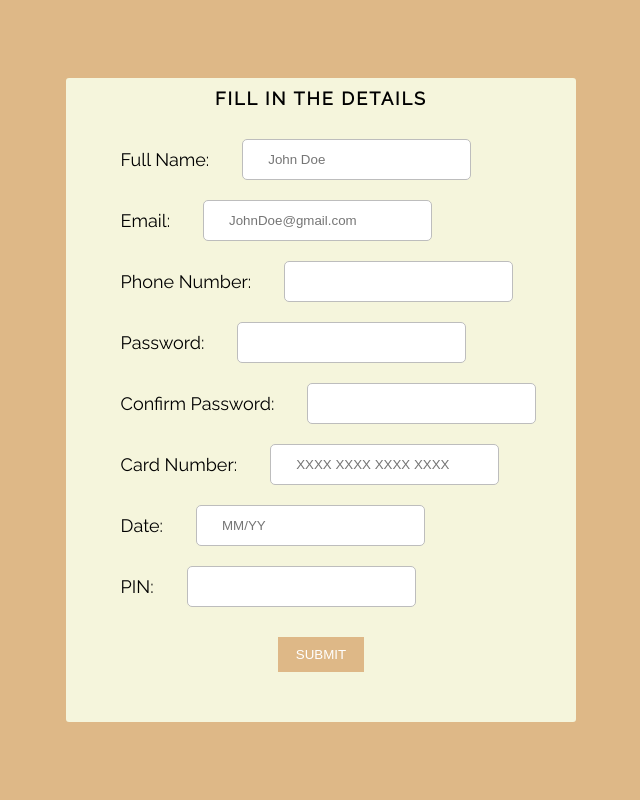
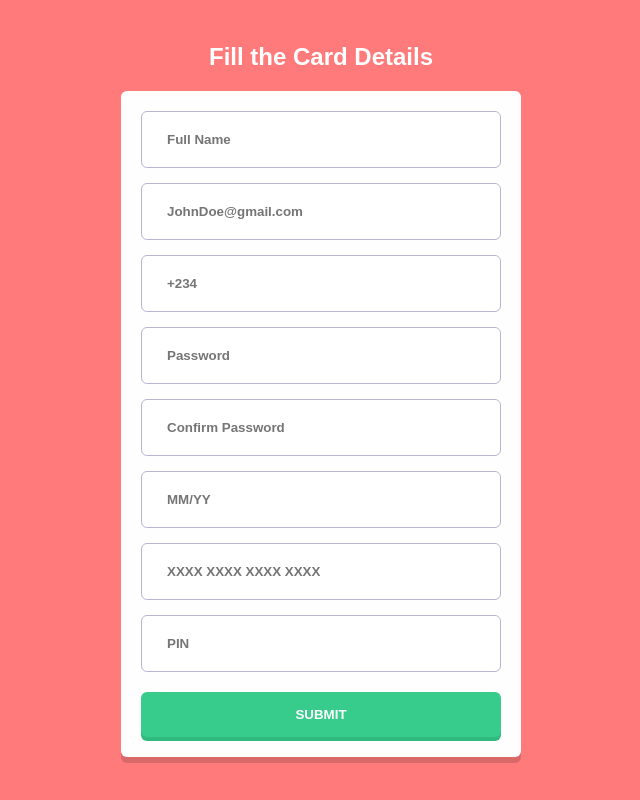
Before and after one commit to adeola2310/Forms, a React (Create React App) app: page / in a window 1280 px wide. Shown: the whole page, without its empty margins (319-959 px from the left). Built offline with nearby package versions, Linux system fonts and the light colour scheme.

Commit message:
refactored design

```diff
--- a/package.json
+++ b/package.json
@@ -6,6 +6,7 @@
     "@testing-library/jest-dom": "^4.2.4",
     "@testing-library/react": "^9.4.0",
     "@testing-library/user-event": "^7.2.1",
+    "jquery": "^3.4.1",
     "react": "^16.12.0",
     "react-dom": "^16.12.0",
     "react-scripts": "3.3.1"
--- a/src/App.css
+++ b/src/App.css
@@ -1,68 +1,101 @@
-.wrapper{
-  background-color: burlywood;
+
+body {
+  margin: 0;
+  padding: 0;
+  font-family: 'Poppins', sans-serif;
+  font-size: 16px;
+  text-align: center;
+  color: #FFF;
+}
+.container{
+  height: 100vh;
   width: 100%;
-  height: 100vh;
-  display: flex;
-  align-items: center;
-  justify-content: center;
-  flex-direction: column;
+  position: fixed;
+  top: 0;
+  left: 0;
+  background-color: hsl(0, 100%, 74%);
+  background-position: center;
+  overflow: auto;
 }
-.form-wrapper{
-  display: flex;
-  flex-direction: column;
-  background-color: beige;
-  border-radius: 3px;
-  padding: 1em;
+.all-container {
+  position: absolute;
+  top: 50%;
+  left: 50%;
+  transform: translate(-50%, -50%);
+  width: 100%;
 }
-.head{
-  letter-spacing: 0.2rem;
-  font-size: 1.8rem;
-  text-align: center;
-  text-transform: uppercase;
-  font-weight: bold;
-}
-.row {
-  display: flex;
-  justify-content: center;
-  padding: 2rem;
-}
-.column {
-  display: flex;
-  flex-direction: column;
-}
-.input-group {
-  display: flex;
-  padding: 10px;
-}
-.input-group > label {
-  margin-right: 1em;
-  padding: 10px 15px;
-  font-size: 1.8rem;
-}
-.btn{
-  color: #fff;
-  background-color: burlywood;
-  padding: 10px 18px;
-  border: none;
-  text-transform: uppercase;
+#Column {
+  max-width: 400px;
+  margin: auto;
 }
 
-/*.all{*/
-/*  display: flex;*/
-/*  align-items: center;*/
-/*  justify-content: center;*/
-/*  flex-wrap: wrap;*/
-/*  padding: 25px 10px;*/
-/*}*/
+#signupSection {
+  background-color: #FEFEFE;
+  border-radius: 6px;
+  margin-top: 20px;
+  padding: 20px;
 
-input{
-  border-radius: 5px;
-  outline: none;
-  border: 1px solid #bdbdbd;
-  padding: 10px 25px;
+  /* Shadows */
+  -webkit-box-shadow: 0px 6px 0px 0px rgba(0,0,0,0.15);
+  -moz-box-shadow: 0px 6px 0px 0px rgba(0,0,0,0.15);
+  box-shadow: 0px 6px 0px 0px rgba(0,0,0,0.15);
 }
 
+/* Input styling */
+.inputDiv {
+  text-align: right;
+  margin-top: 15px;
+  position: relative;
+}
+
+.inputDiv:first-of-type {
+  margin-top: 0;
+}
+
+input {
+  width: 100%;
+  padding: 20px 25px;
+  border: 1px solid hsl(246, 25%, 77%);
+  border-radius: 6px;
+  font-weight: 600;
+  transition: 0.2s;
+  color: hsl(249, 10%, 26%);
+}
 .error-message{
   color: red;
-  margin: auto;
+  font-size: 1.2rem;
 }
+
+.inputField:focus {
+  outline: none;
+  border-color: hsl(248, 32%, 49%);
+  color: #000;
+}
+
+#CTAButton {
+  width: 100%;
+  margin-top: 20px;
+  padding: 15px;
+  background-color: hsl(154, 59%, 51%);
+  color: #FFF;
+  border: none;
+  border-radius: 6px;
+  font-weight: 600;
+  cursor: pointer;
+  transition: 0.2s;
+
+  /* Shadows */
+  -webkit-box-shadow: 0px 4px 0px 0px rgba(49,186,127,1);
+  -moz-box-shadow: 0px 4px 0px 0px rgba(49,186,127,1);
+  box-shadow: 0px 4px 0px 0px rgba(49,186,127,1);
+}
+
+#CTAButton:hover, #CTAButton:focus {
+  background-color: #77e2b4;
+  outline: none;
+}
+
+#CTAButton:active {
+  transform: translateY(4px);
+  box-shadow: unset;
+}
--- a/src/App.js
+++ b/src/App.js
@@ -1,4 +1,5 @@
 import React from 'react';
+import $ from "jquery";
 import './App.css';
 import {isOnlyText,
   isEmailValid,
@@ -7,6 +8,7 @@ import {isOnlyText,
   isPassword,
   confirmPassword,
   isNumber,
+
     formatCardNumber
   } from "./validators/helpers";
 
@@ -101,7 +103,7 @@ class App extends React.Component{
          this.setState(prevState => ({
            error: {
              ...prevState.error,
-             number: 'number is invalid'
+             number: 'number is invalid and must start with Nigerian number eg 080,070,090'
            }
          }))
         }
@@ -115,22 +117,8 @@ class App extends React.Component{
         }
         break;
       case 'cardNumber':
-        if ( value && !formatCardNumber(value)){
-         this.setState(prevState => ({
-           error: {
-             ...prevState.error,
-             cardNumber: 'card number is invalid'
-           }
-         }))
-        }
-        else{
-          this.setState(prevState => ({
-            error: {
-              ...prevState.error,
-              cardNumber: ''
-            }
-          }))
-        }
+
+
         break;
       case 'date':
         let date = document.getElementById('date');
@@ -170,7 +158,7 @@ class App extends React.Component{
          this.setState(prevState => ({
            error: {
              ...prevState.error,
-             password: 'password is invalid'
+             password: 'password must contain At least 1 uppercase character,1 number, 1 special character and not shorter than 6 characters'
            }
          }))
         }
@@ -238,27 +226,134 @@ class App extends React.Component{
   render() {
     const { user, error } = this.state;
     return (
-        <div className="wrapper">
-          <div className="form-wrapper">
-            <div className="details">
-              <h2 className="head"> Fill in the Details</h2>
-              <form className="row" onSubmit={this.handleSubmit}  noValidate>
-                <div className="column">
-                  <div className="input-group">
-                    <label htmlFor="FullName">Full Name:</label>
-                    <input
+        // <div className="wrapper">
+        //   <div className="form-wrapper">
+        //     <div className="details">
+        //       <h2 className="head"> Fill in the Details</h2>
+        //       <form className="row" onSubmit={this.handleSubmit}  noValidate>
+        //         <div className="column">
+        //           <div className="input-group">
+        //             <label htmlFor="FullName">Full Name:</label>
+        //             <input
+        //                 type="text" required=""
+        //                 placeholder="John Doe"
+        //                 name="fullName"
+        //                 value={user.fullName}
+        //                 onChange={this.handleChange}
+        //                 className={ `${error.fullName}`}
+        //             />
+        //           </div>
+        //           <span className="error-message">{error.fullName}</span>
+        //
+        //           <div className="input-group">
+        //             <label htmlFor="email">Email:</label>
+        //             <input
+        //                 type="email"
+        //                 placeholder="JohnDoe@gmail.com"
+        //                 name="email"
+        //                 className={ `${error.email}`}
+        //                 onChange={this.handleChange}
+        //             />
+        //           </div>
+        //
+        //           <span className="error-message">{error.email}</span>
+        //
+        //           <div className="input-group">
+        //             <label htmlFor="number">Phone Number:</label>
+        //             <input
+        //                 name="number"
+        //                 type="number"
+        //                 maxLength="10"
+        //                 value={user.number}
+        //                 onChange={this.handleChange}
+        //                 className={`${error.number}`}
+        //             />
+        //           </div>
+        //           <span className="error-message"> {error.number}</span>
+        //           <div className="input-group">
+        //             <label htmlFor="Password">Password:</label>
+        //             <input
+        //                 type="password"
+        //                 name="password"
+        //                 value={user.password}
+        //                 onChange={this.handleChange}
+        //                 className={`${error.password}`}
+        //             />
+        //           </div>
+        //           <span className="error-message">{error.password}</span>
+        //           <div className="input-group">
+        //             <label htmlFor="confirmPassword">Confirm Password:</label>
+        //             <input
+        //                 type="password"
+        //                 name="confirmPassword"
+        //                 value={user.confirmPassword}
+        //                 onChange={this.handleChange}
+        //                 className={`${error.confirmPassword}`}
+        //             />
+        //           </div>
+        //           <span className="error-message">{error.confirmPassword}</span>
+        //           <div className="input-group">
+        //             <label htmlFor="cardNumber">Card Number:</label>
+        //             <input
+        //                 type="number"
+        //                 value={user.cardNumber}
+        //                 onChange={this.handleChange}
+        //                 className={`${error.cardNumber}`}
+        //                 name="cardNumber"
+        //                 placeholder="XXXX XXXX XXXX XXXX"
+        //             />
+        //           </div>
+        //           <span className="error-message">{error.cardNumber}</span>
+        //           <div className="input-group">
+        //             <label htmlFor="date">Date:</label>
+        //             <input
+        //                 name="date"
+        //                 id="date"
+        //                 type="text"
+        //                 value={user.date}
+        //                   onChange={this.handleChange}
+        //                 className={`${error.date}`}
+        //                 placeholder="MM/YY"
+        //             />
+        //           </div>
+        //           <span className="error-message">{error.password}</span>
+        //           <div className="input-group">
+        //             <label htmlFor="pin">PIN:</label>
+        //             <input
+        //                 type="password"
+        //                 name="pin"
+        //                 maxLength="4"
+        //                 value={user.pin}
+        //                 className={ `${error.pin}`}
+        //                 onChange={this.handleChange}
+        //             />
+        //           </div>
+        //           <span className="error-message">{error.pin}</span>
+        //           <div className="row">
+        //             <button id="submit" className="btn" disabled={!this.isValid}>Submit </button>
+        //           </div>
+        //         </div>
+        /*      </form>*/
+        /*    </div>*/
+        /*  </div>*/
+        /*</div>*/
+
+        <div className="container">
+          <div className="all-container">
+            <div id="Column">
+              <h2>Fill the Card Details</h2>
+              <form id="signupSection" onSubmit={this.handleSubmit}>
+                <div id="inputDivFirstName" className="inputDiv">
+                  <input id="inputFieldFirstName"
+                         className={` ${error.fullName}`}
                          type="text"
-                        placeholder="John Doe"
                          name="fullName"
-                        value={user.fullName}
+                         placeholder="Full Name"
                          onChange={this.handleChange}
-                        className={ `${error.fullName}`}
                   />
                 </div>
                 <span className="error-message">{error.fullName}</span>
-
-                  <div className="input-group">
-                    <label htmlFor="email">Email:</label>
+                <div id="inputDivEmail" className="inputDiv">
                             <input
                                   type="email"
                                   placeholder="JohnDoe@gmail.com"
@@ -267,88 +362,74 @@ class App extends React.Component{
                                   onChange={this.handleChange}
                               />
                 </div>
-
                 <span className="error-message">{error.email}</span>
-
-                  <div className="input-group">
-                    <label htmlFor="number">Phone Number:</label>
-                    <input
+                <div id="inputDivPhone" className="inputDiv" data-fieldname="Password">
+                  <input id="inputDivPhone"
+                         className={ `${error.number}`}
+                         type="number"
+                         placeholder="+234"
                          name="number"
-                        type="number"
-                        maxLength="10"
-                        value={user.number}
                          onChange={this.handleChange}
-                        className={`${error.number}`}
                   />
                 </div>
-                  <span className="error-message"> {error.number}</span>
-                  <div className="input-group">
-                    <label htmlFor="Password">Password:</label>
-                    <input
+                <span className="error-message">{error.number}</span>
+                <div id="inputDivPassword" className="inputDiv">
+                  <input id="inputFieldPassword"
+                         className={`${error.password}`}
                          type="password"
+                         placeholder="Password"
                          name="password"
-                        value={user.password}
                          onChange={this.handleChange}
-                        className={`${error.password}`}
                   />
                 </div>
                 <span className="error-message">{error.password}</span>
-                  <div className="input-group">
-                    <label htmlFor="confirmPassword">Confirm Password:</label>
-                    <input
+                <div id="inputDivPassword" className="inputDiv">
+                  <input id="inputFieldPassword"
+                         className={`${error.confirmPassword}`}
                          type="password"
                          name="confirmPassword"
-                        value={user.confirmPassword}
                          onChange={this.handleChange}
-                        className={`${error.confirmPassword}`}
-                    />
+                         placeholder="Confirm Password"/>
                 </div>
                 <span className="error-message">{error.confirmPassword}</span>
-                  <div className="input-group">
-                    <label htmlFor="cardNumber">Card Number:</label>
-                    <input
-                        type="number"
-                        value={user.cardNumber}
+                <div id="inputDivDate" className="inputDiv">
+                  <input id="date"
+                         className={`${error.date}`}
+                         type="text"
+                         name="date"
                          onChange={this.handleChange}
+                         placeholder="MM/YY"/>
+                </div>
+                <div id="inputDivDate" className="inputDiv">
+                  <input id="date"
                          className={`${error.cardNumber}`}
+                         type="text"
                          name="cardNumber"
-                        placeholder="XXXX XXXX XXXX XXXX"
-                    />
+                         onChange={this.handleChange}
+                         placeholder="XXXX XXXX XXXX XXXX"/>
                 </div>
                 <span className="error-message">{error.cardNumber}</span>
-                  <div className="input-group">
-                    <label htmlFor="date">Date:</label>
+                <div id="inputDivDate" className="inputDiv">
                   <input
-                        name="date"
-                        id="date"
-                        type="text"
-                        value={user.date}
-                          onChange={this.handleChange}
-                        className={`${error.date}`}
-                        placeholder="MM/YY"
-                    />
-                  </div>
-                  <span className="error-message">{error.password}</span>
-                  <div className="input-group">
-                    <label htmlFor="pin">PIN:</label>
-                    <input
+                         className={`${error.pin}`}
+                         maxLength="4"
                          type="password"
                          name="pin"
-                        maxLength="4"
-                        value={user.pin}
-                        className={ `${error.pin}`}
                          onChange={this.handleChange}
+                         placeholder="PIN"
                         />
                 </div>
                 <span className="error-message">{error.pin}</span>
-                  <div className="row">
-                    <button id="submit" className="btn" disabled={!this.isValid}>Submit </button>
-                  </div>
-                </div>
+                <button id="CTAButton">
+                  SUBMIT
+                </button>
+
               </form>
             </div>
           </div>
+
         </div>
+
     );
   }
 }
```
Also changed, not shown: 1 other file (tests, documents, lock files or other folders). Lines whose indentation alone changed are shown as unchanged.
